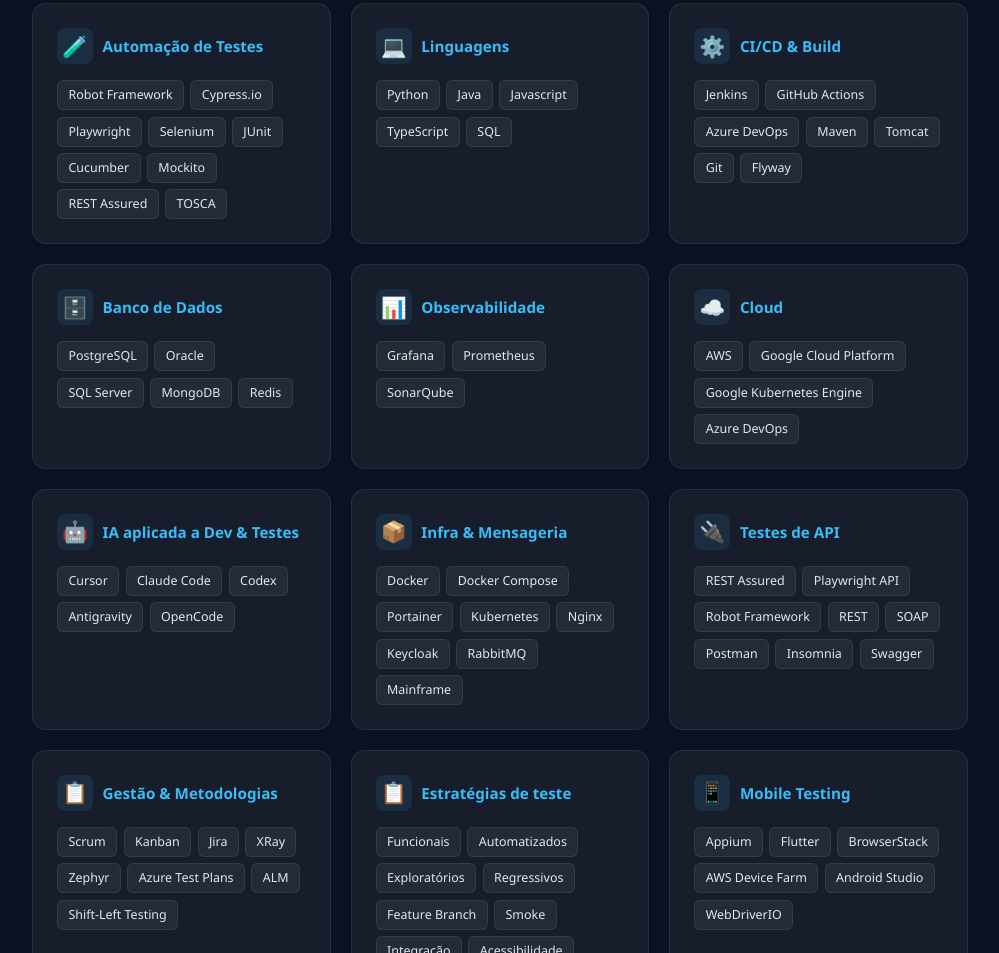
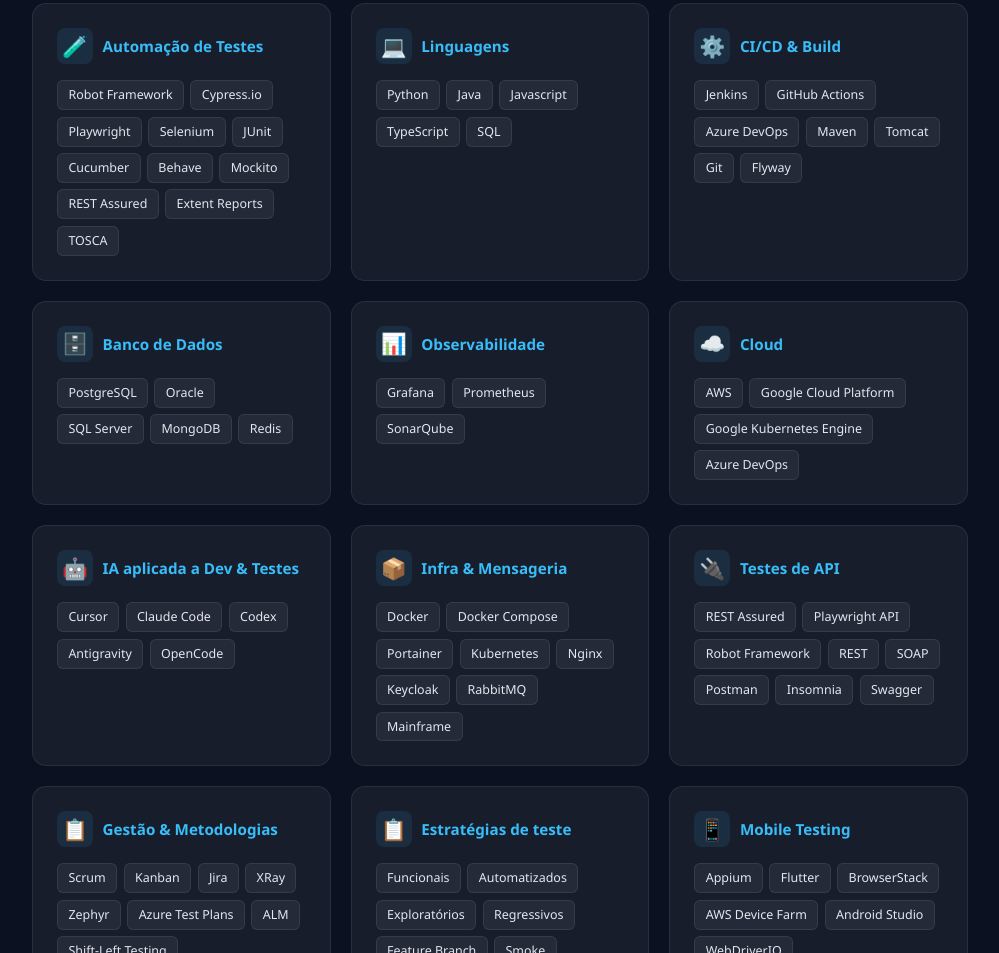
Before and after one commit to josuejorge/josuejorge.github.io, a plain HTML site: page index.html in a window 1280 px wide. Shown: the part 1916-2869 px from the top of the page, without its empty margins (140-1139 px from the left). Drawn offline with Linux system fonts and the light colour scheme.

Commit message:
adicionado novas habilidades adquiridas

```diff
--- a/index.html
+++ b/index.html
@@ -173,8 +173,10 @@
           <span class="tag">Selenium</span>
           <span class="tag">JUnit</span>
           <span class="tag">Cucumber</span>
+          <span class="tag">Behave</span>
           <span class="tag">Mockito</span>
           <span class="tag">REST Assured</span>
+          <span class="tag">Extent Reports</span>
           <span class="tag">TOSCA</span>
         </div>
       </div>
```
